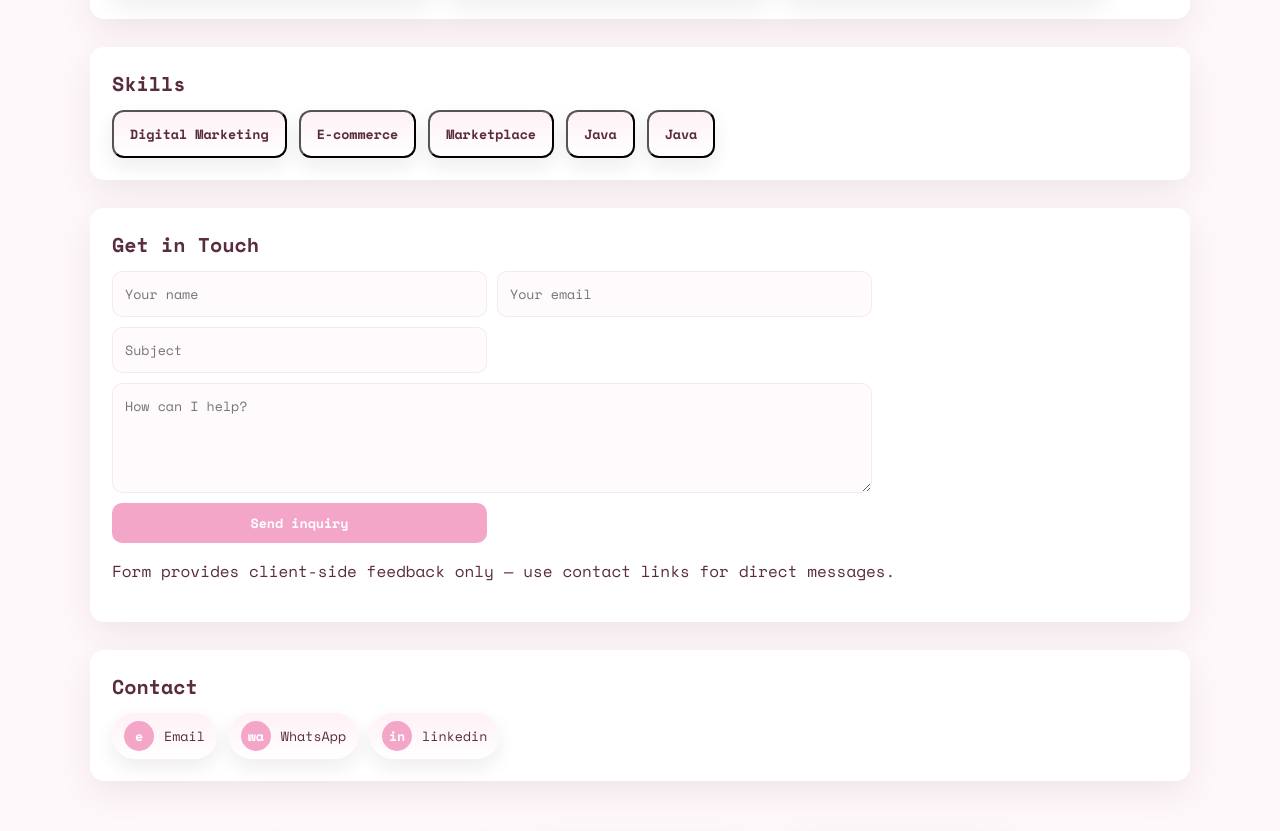
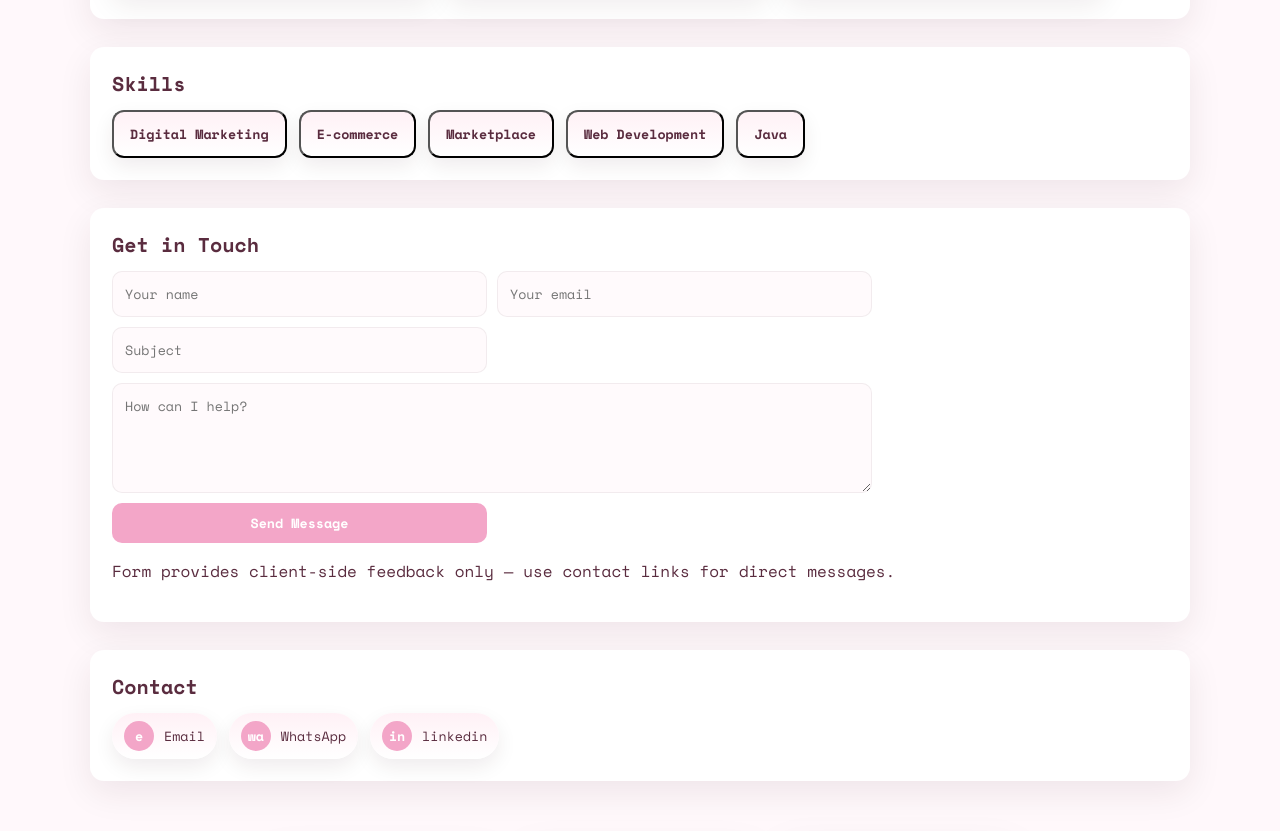
Before and after one commit to syifaananda22/portfolio-syifa, a plain HTML site: page index.html in a window 1280 px wide. Shown: the part 1069-1900 px from the top of the page. Drawn offline with nearby package versions, Linux system fonts and the light colour scheme.

Commit message:
Update index.html

```diff
--- a/index.html
+++ b/index.html
@@ -77,7 +77,7 @@
         <button class="skill" data-skill="Digital Marketing">Digital Marketing</button>
         <button class="skill" data-skill="E-commerce">E-commerce</button>
         <button class="skill" data-skill="Marketplace">Marketplace</button>
-        <button class="skill" data-skill="Web Development">Java</button>
+        <button class="skill" data-skill="Web Development">Web Development</button>
         <button class="skill" data-skill="Java">Java</button>
       </div>
 </section>
@@ -90,7 +90,7 @@
         <input name="email" type="email" placeholder="Your email" required />
         <input name="subject" type="text" placeholder="Subject" />
         <textarea name="message" placeholder="How can I help?" required></textarea>
-        <button class="btn" type="submit">Send inquiry</button>
+        <button class="btn" type="submit">Send Message</button>
       </form>
       <p class="hint">Form provides client-side feedback only — use contact links for direct messages.</p>
     </section>
```
